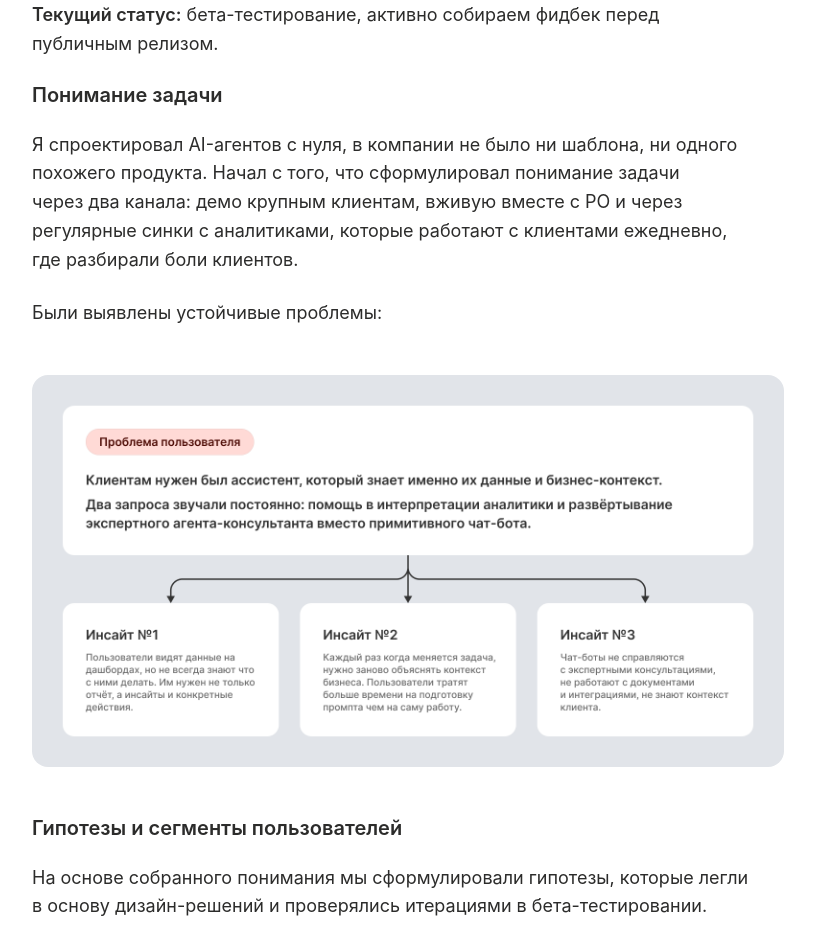
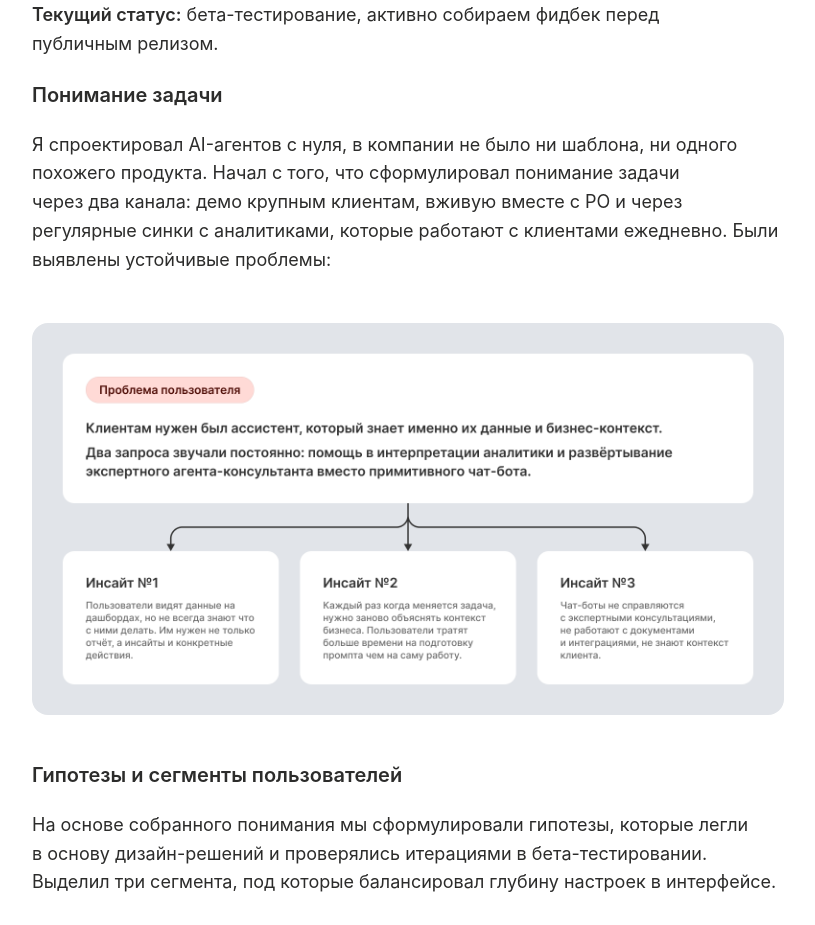
Before and after one commit to d1mavasilev/my-portfolio-next, a Next.js app: page /cases/ai-agents in a window 1280 px wide. Shown: the part 2020-2945 px from the top of the page, without its empty margins (232-1047 px from the left). Built offline with nearby package versions, Linux system fonts and the light colour scheme.

Commit message:
описание

```diff
--- a/app/cases/ai-agents/page.tsx
+++ b/app/cases/ai-agents/page.tsx
@@ -69,10 +69,7 @@ export default function AiAgentsPage() {
 
           <h3>Понимание задачи</h3>
           <p>
-            Я спроектировал AI-агентов с нуля, в компании не было ни шаблона, ни одного похожего продукта. Начал с того, что сформулировал понимание задачи через два канала: демо крупным клиентам, вживую вместе с PO и через регулярные синки с аналитиками, которые работают с клиентами ежедневно, где разбирали боли клиентов.
-          </p>
-          <p>
-            Были выявлены устойчивые проблемы:
+            Я спроектировал AI-агентов с нуля, в компании не было ни шаблона, ни одного похожего продукта. Начал с того, что сформулировал понимание задачи через два канала: демо крупным клиентам, вживую вместе с PO и через регулярные синки с аналитиками, которые работают с клиентами ежедневно. Были выявлены устойчивые проблемы:
           </p>
           <ProjectImage
             src="/images/projects/Screen_agents_problems&insights.png"
```
